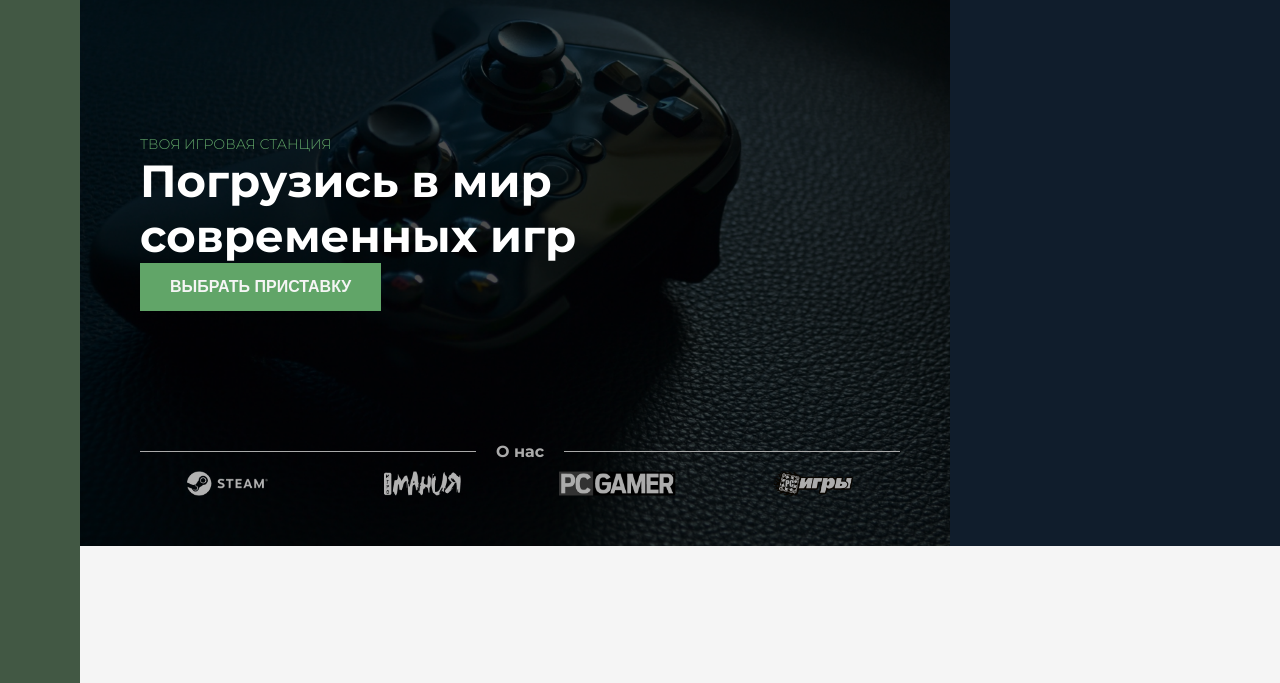
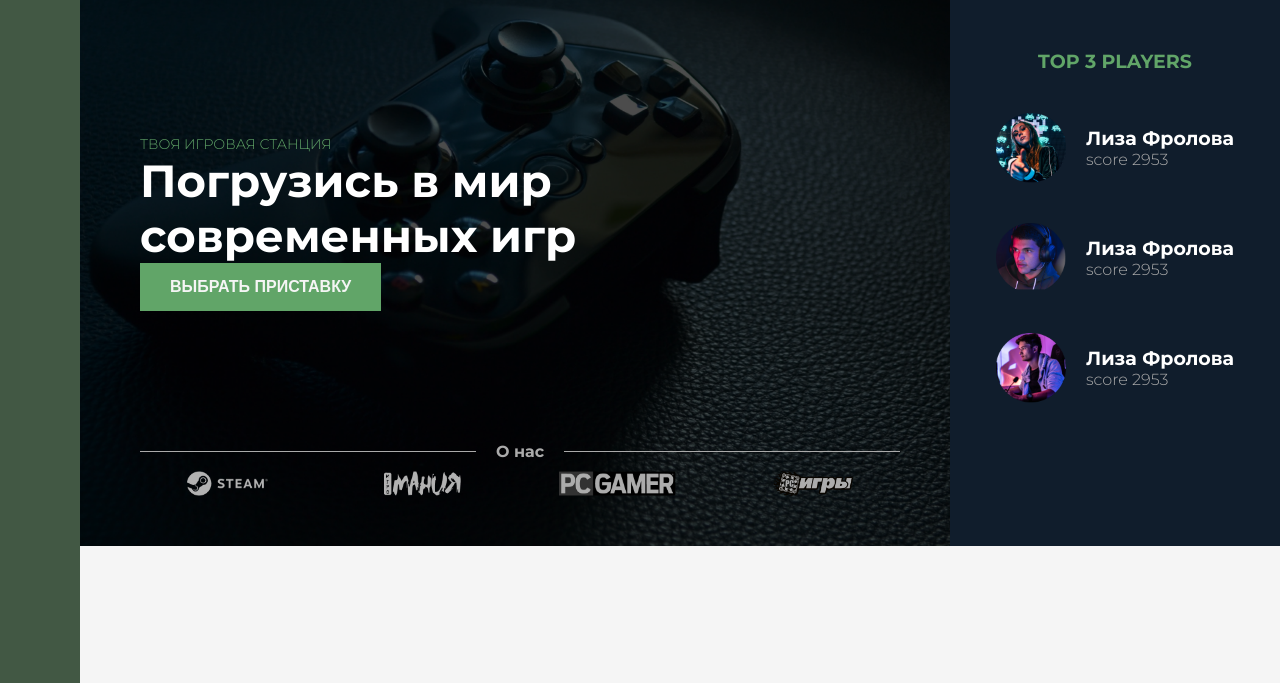
Before and after one commit to student-Alex-Bond/Project-store-game, a website: page src/index.html in a window 1280 px wide. Shown: the part 94-777 px from the top of the page. Drawn offline with nearby package versions, Linux system fonts and the light colour scheme; files that its build step writes are made by us from their sources.

Commit message:
finished for right side section header

```diff
--- a/src/index.html
+++ b/src/index.html
@@ -30,7 +30,26 @@
                 <img src="./icons/game-4.png" alt="icon game">
             </div>
         </div>
-        <div class="gamers"></div>
+        <div class="gamers">
+            <h3 class="title-3 gamers__title title-3-green-light">TOP 3 PLAYERS</h3>
+            <img src="./img/gamer-1.png" alt="gamer" class="gamers__img">
+            <div class="gamers__text">
+                <h3 class="title-3 title-3-white">Лиза Фролова</h3>
+                <p class="gamers__score">score 2953</p>
+            </div>
+
+            <img src="./img/gamer-2.png" alt="gamer" class="gamers__img">
+            <div class="gamers__text">
+                <h3 class="title-3 title-3-white">Лиза Фролова</h3>
+                <p class="gamers__score">score 2953</p>
+            </div>
+
+            <img src="./img/gamer-3.png" alt="gamer" class="gamers__img">
+            <div class="gamers__text ">
+                <h3 class="title-3 title-3-white">Лиза Фролова</h3>
+                <p class="gamers__score">score 2953</p>
+            </div>
+        </div>
         <div class="features">
             <div class="feature">
                 <svg class="feature__icon">
--- a/src/scss/_gamers.scss
+++ b/src/scss/_gamers.scss
@@ -1,4 +1,25 @@
 .gamers {
     background-color: $color-blue-dark;
     grid-column: col-end 6 / full-end;
+    display: grid;
+    grid-template-columns: min-content max-content;
+    grid-gap: 4rem 2rem;
+    align-content: center;
+    justify-content: center;
+    &__title {
+        grid-column: 1 /-1;
+        justify-self: center;
+    }
+    &__img {
+        width: 7rem;
+        height: 7rem;
+    }
+    &__text {
+        align-self: center;
+    }
+    &__score {
+        font-size: 1.6rem;
+        font-weight: 300;
+        color: $color-gray-dark;
+    }
 }
```
